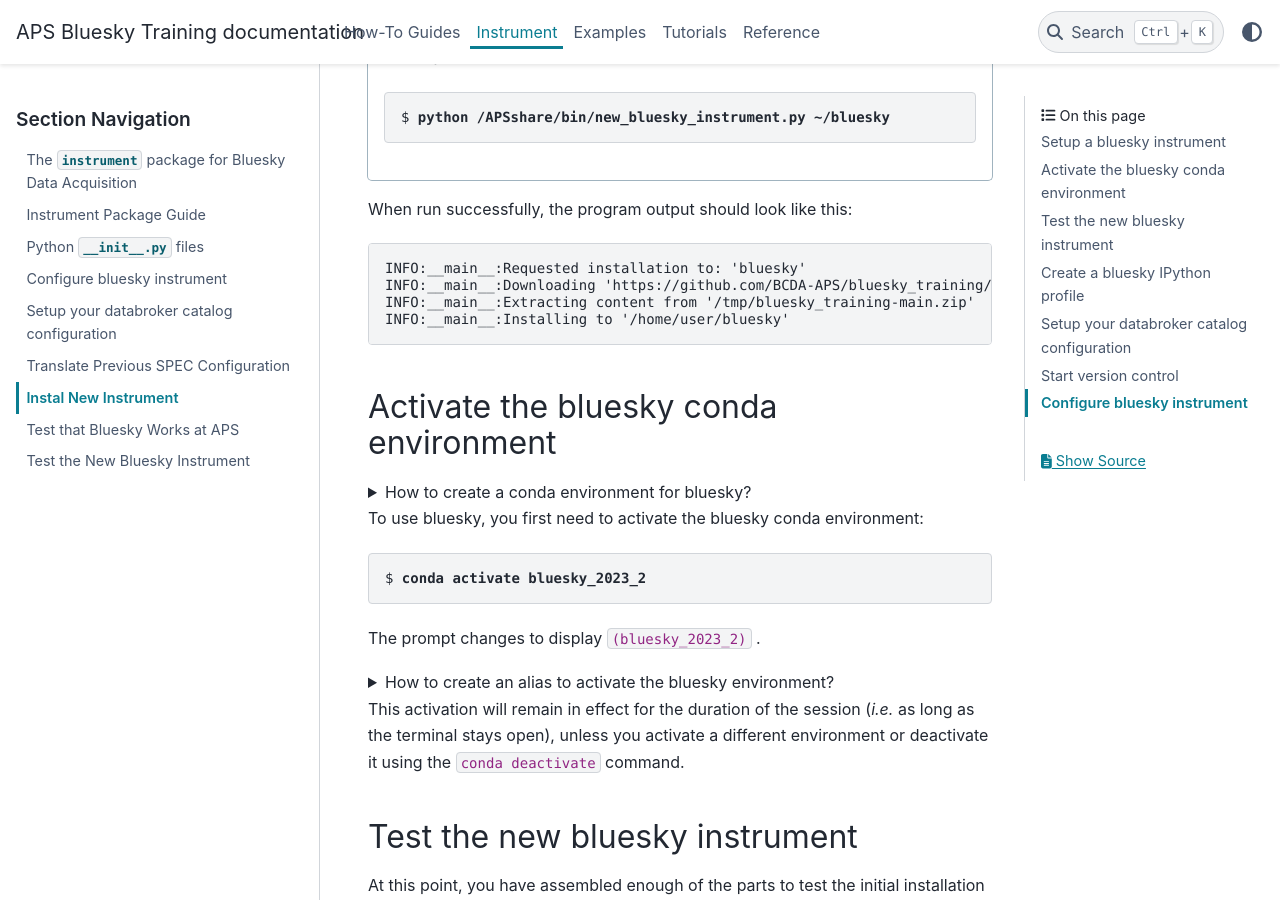
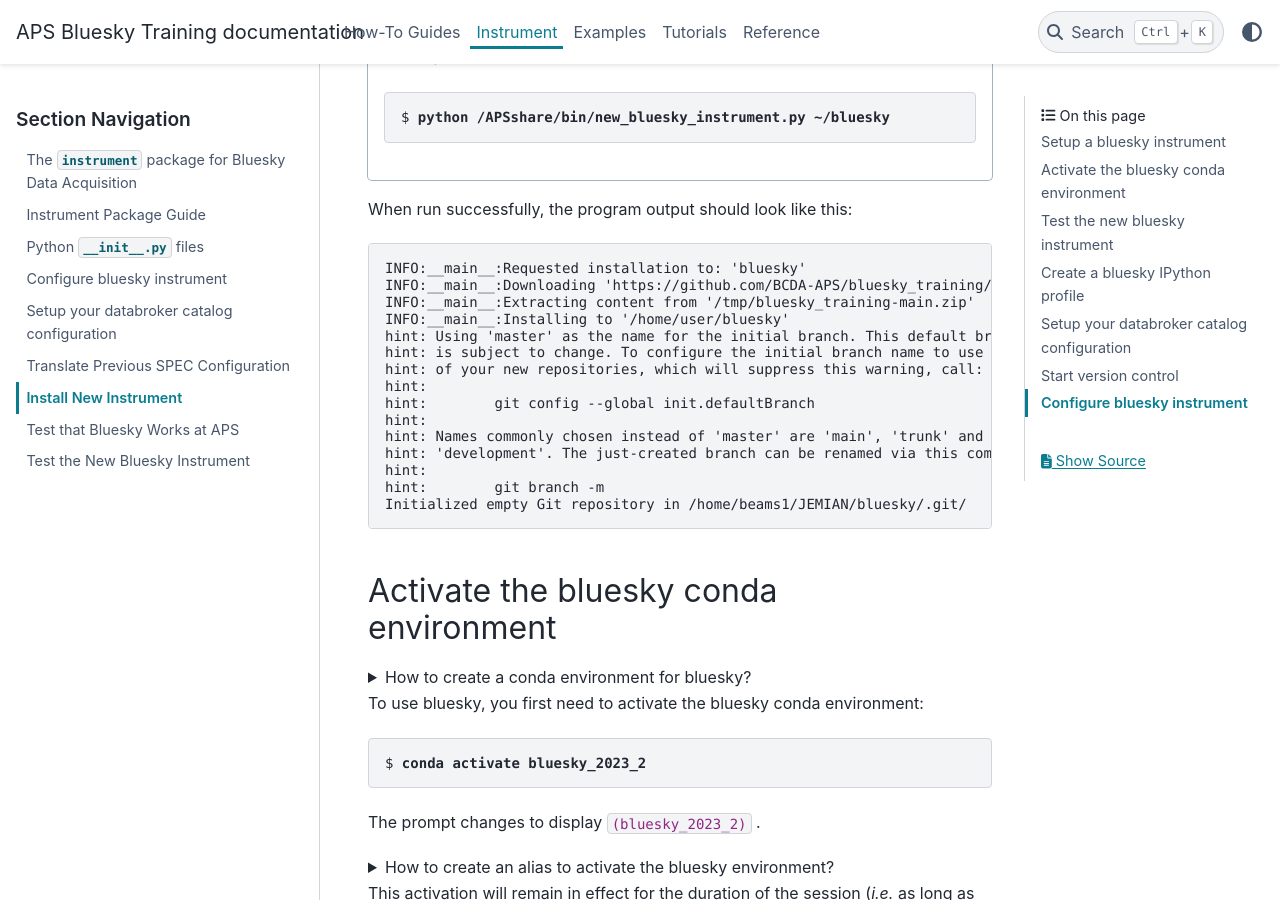
Before and after one commit to BCDA-APS/bluesky_training, a Sphinx documentation site: the page built from docs/source/instrument/_install_new_instrument.rst, in a window 1280 px wide and 900 px high, scrolled down 955 px. Built offline with Sphinx 7.4.7 and the PyData theme 0.15.4, drawn with Linux system fonts in a browser that asks for light colours; some of the changed text lies outside the part shown.

Commit message:
DOC #142 typo and URL change

```diff
--- a/docs/source/instrument/_install_new_instrument.rst
+++ b/docs/source/instrument/_install_new_instrument.rst
@@ -1,5 +1,5 @@
-Instal New Instrument
-=====================
+Install New Instrument
+======================
 
 Describes the steps to install a new bluesky instrument.
 
@@ -105,6 +105,17 @@
    INFO:__main__:Downloading 'https://github.com/BCDA-APS/bluesky_training/archive/refs/heads/main.zip'
    INFO:__main__:Extracting content from '/tmp/bluesky_training-main.zip'
    INFO:__main__:Installing to '/home/user/bluesky'
+   hint: Using 'master' as the name for the initial branch. This default branch name
+   hint: is subject to change. To configure the initial branch name to use in all
+   hint: of your new repositories, which will suppress this warning, call:
+   hint:
+   hint: 	git config --global init.defaultBranch <name>
+   hint:
+   hint: Names commonly chosen instead of 'master' are 'main', 'trunk' and
+   hint: 'development'. The just-created branch can be renamed via this command:
+   hint:
+   hint: 	git branch -m <name>
+   Initialized empty Git repository in /home/beams1/JEMIAN/bluesky/.git/
    </pre>
 
 Activate the bluesky conda environment
@@ -153,7 +164,7 @@
 At this point, you have assembled enough of the parts to test the
 initial installation with bluesky. Follow the steps in the following guides:
 
-- `Hello World <https://bcda-aps.github.io/bluesky_training/tutor/_hello_world.html>`_: test the basic installation of bluesky.
+- `Hello World <https://bcda-aps.github.io/bluesky_training/tutor/hello_world.html>`_: test the basic installation of bluesky.
 - `Test my new instrument package <https://bcda-aps.github.io/bluesky_training/instrument/_test_new_instrument.html>`_: verify the new instrument package loads without error.
 - `Test bluesky with EPICS <https://bcda-aps.github.io/bluesky_training/instrument/_test_bluesky_at_aps.html>`_: make sure you are able to connect to EPICS PVs at the APS.
 
```
